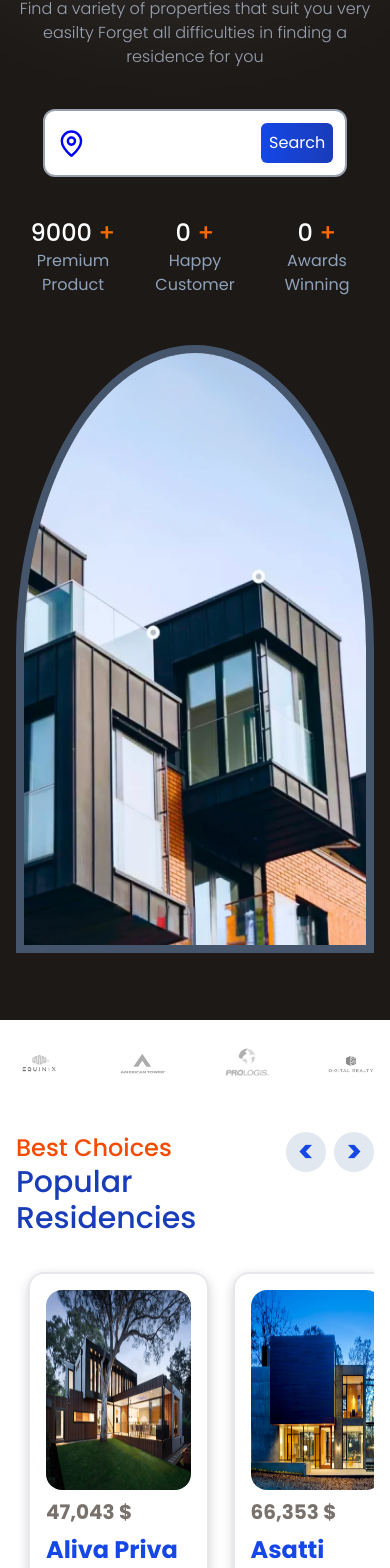
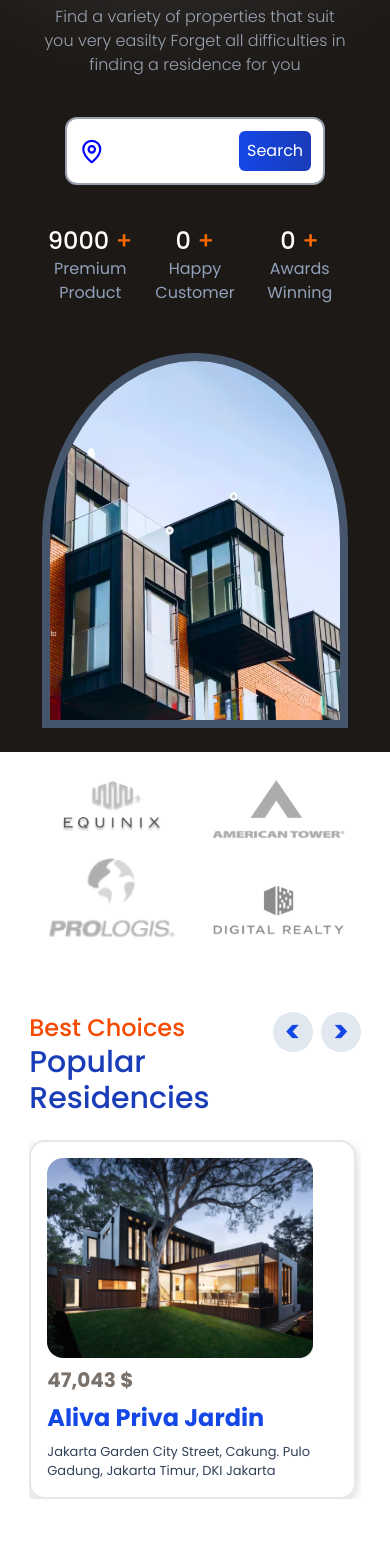
Before and after one commit to xb-16/real_estate, a React (Vite) app: page / in a window 390 px wide. Shown: the part 419-1987 px from the top of the page. Built offline with nearby package versions, Linux system fonts and the light colour scheme.

Commit message:
add footer and enhance other componenets

```diff
--- a/src/App.jsx
+++ b/src/App.jsx
@@ -1,6 +1,7 @@
 import Brands from './components/brands'
 import Choices from './components/Choices'
 import Contact from './components/Contact'
+import Footer from './components/Footer'
 import HeroSection from './components/HeroSection'
 import OurValue from './components/OurValue'
 
@@ -13,6 +14,7 @@ function App() {
     <Choices />
     <OurValue/>
     <Contact/>
+    <Footer/>
     </div>
   )
 }
--- a/src/components/Brands.jsx
+++ b/src/components/Brands.jsx
@@ -7,9 +7,17 @@ export default function Brands() {
     "/public/prologis.png",
     "/public/realty.png",
   ];
-  return <section className="flex justify-between place-items-center mt-4">
-    {imgs.map((img,index) => {
-        return (<img key={index} src={img} className="w-[20%] scale-60"/>);
-    })}
-  </section>;
+  return (
+    <section className="flex justify-between place-items-center flex-wrap mt-4 mx-auto w-[80%] lg:w-[95%] p-1 space-y-3 py-2">
+      {imgs.map((img, index) => {
+        return (
+          <img
+            key={index}
+            src={img}
+            className="w-[45%] lg:w-[20%] lg:scale-60"
+          />
+        );
+      })}
+    </section>
+  );
 }
--- a/src/components/Choices.jsx
+++ b/src/components/Choices.jsx
@@ -51,7 +51,9 @@ export default function Choices() {
   const scrollTo = (direction) => {
     if (sliderRef.current) {
       const container = sliderRef.current;
-      const scrollAmount = container.offsetWidth * 0.25;
+      // i want to convert vh to px
+      const scrollAmount = Math.max(container.offsetWidth * 0.25, 300);
+      console.log(container.offsetWidth);
 
       if (direction === "next") {
         container.scrollLeft += scrollAmount;
@@ -62,7 +64,7 @@ export default function Choices() {
   };
 
   return (
-    <section className="container max-md:px-4 m-auto mt-10">
+    <section className="mx-auto mt-10 w-[85%] lg:w-[95%]">
       <div className="flex justify-between space-y-6">
         <div>
           <h4 className="text-2xl font-medium text-orange-600">Best Choices</h4>
@@ -87,10 +89,10 @@ export default function Choices() {
       </div>
       <div
         ref={sliderRef}
-        className="overflow-hidden p-3 scroll-smooth"
+        className="overflow-hidden scroll-smooth"
         style={{ scrollBehavior: "smooth" }}
       >
-        <div className="flex gap-[2%] w-[150%] max-md:w-[350%] max-lg:w-[200%]">
+        <div className="flex gap-[1%] md:gap-[2%] lg:w-[150%] w-[600%] md:w-[200%]">
           {choicesSlider.map((ch, index) => {
             return (
               <div
--- /dev/null
+++ b/src/components/Footer.jsx
@@ -0,0 +1,42 @@
+import React from "react";
+
+let contactInfo = ["Property", "Services", "Product", "About Us"];
+export default function Footer() {
+  return (
+    <footer className="mt-10 w-[80%] lg:w-[95%] mx-auto space-y-3">
+      <div className="bg-blue-700 flex flex-col place-items-center text-white text-center p-6 lg:p-10 md:p-3 space-y-4 rounded-lg">
+        <h2 className="text-4xl font-medium">Get started with Homyz</h2>
+        <p className="text-slate-300 font-medium">
+          Subscribe and find super attractive price quotes from us.
+          <br />
+          Find your residence soon
+        </p>
+        <button className="rounded-xl border-2 border-white bg-transparent text-white  px-4 py-2 w-fit hover:bg-white hover:text-blue-700 hover:border-blue-700">
+          Get Started
+        </button>
+      </div>
+
+      <div className="md:flex justify-between max-md:text-center mt-10 pb-8 p-3 space-y-6">
+        <div className="md:w-[20%] space-y-3">
+          <img src="/public/logo2.png" width="140" alt="logo" className="max-md:mx-auto"></img>
+          <p className="text-slate-500 font-medium">
+            Our vision is to make all people the best place to live for them.
+          </p>
+        </div>
+        <div className="space-y-4">
+          <h3 className="text-3xl font-bold">Information</h3>
+          <p className="text-slate-500">145 New York, FL 5467, USA </p>
+          <ul className="flex gap-4 mx-auto flex-wrap justify-center w-fit">
+            {contactInfo.map((contact, index) => {
+              return (
+                <li key={index} className="font-medium whitespace-nowrap">
+                  {contact}
+                </li>
+              );
+            })}
+          </ul>
+        </div>
+      </div>
+    </footer>
+  );
+}
--- a/src/components/HeroSection.jsx
+++ b/src/components/HeroSection.jsx
@@ -60,7 +60,7 @@ export default function HeroSection() {
       <div className="relative">
         <NavBar />
         <div className="absolute w-[20rem] h-[20rem] bg-[rgba(255,255,255,.522)] top-0 left-0 rounded-[100%] z-1 blur-[100px]"></div>
-        <div className="md:pt-8 flex flex-col md:flex-row justify-between m-auto md:w-[80%]">
+        <div className="md:pt-8 flex flex-col md:flex-row justify-between m-auto w-[90%] p-2">
           <div className="md:w-[45%] space-y-10 md:mt-10 max-md:text-center max-md:flex max-md:flex-col max-md:place-items-center max-md:mt-12">
             <h1 className="text-6xl font-bold relative z-1 w-fit text-white">
               <div className=" h-[4rem] w-[4rem] bg-orange-500 rounded-[100%] absolute right-[28%] top-[-10%] -z-1"></div>
@@ -97,7 +97,7 @@ export default function HeroSection() {
               ))}
             </div>
           </div>
-          <div className="md:w-[45%] flex justify-center max-md:mt-12 max-md:h-[80vh] ">
+          <div className="md:w-[50%] lg:w-[50%] flex justify-center max-md:mt-12 max-md:pb-4">
             <img
               src="/public/hero-image.png"
               alt=""
--- a/src/components/NavBar.jsx
+++ b/src/components/NavBar.jsx
@@ -2,11 +2,20 @@ import React from "react";
 import { ChartNoAxesGantt } from "lucide-react";
 import BlueButton from "./BlueButton";
 import { useState } from "react";
+import { useEffect } from "react";
 
 export default function NavBar() {
   let [open, setOpen] = useState(false);
+  let [width, setWidth] = useState(window.innerWidth);
+
+  useEffect(() => {
+    window.addEventListener("resize", () => setWidth(window.innerWidth));
+    return () =>
+      window.removeEventListener("resize", () => setWidth(window.innerWidth));
+  }, []);
+
   return (
-    <nav className="p-6 flex flex-row gap-8 place-items-center relative">
+    <nav className="p-6 flex flex-row gap-8 place-items-center relative lg:w-[95%] mx-auto">
       <img src="/public/logo.png" width="100" alt="logo"></img>
       <ul className="p-2 sm:flex sm:flex-row gap-6 place-items-center ml-auto hidden text-gray-300">
         <li>
@@ -22,9 +31,15 @@ export default function NavBar() {
           <a href="">Get Started</a>
         </li>
       </ul>
-      <BlueButton content="Contact" className="hidden"/>
-      <ChartNoAxesGantt color="white" size={40} className="sm:hidden ml-auto" onClick={() => setOpen(!open)}/>
-      { open && <ul className="p-4 text-black bg-white hover:shadow-[10px_10px_0px_0px] shadow-[8px_8px_25px_0px,-8px_-8px_25px_0px] transition  rounded-xl shadow-amber-600  absolute top-[100%] right-4 [&>li]:hover:text-orange-600 [&>li]:p-2 z-10 [&>li]:font-medium">
+      <BlueButton content="Contact" className="hidden" />
+      <ChartNoAxesGantt
+        color="white"
+        size={40}
+        className="sm:hidden ml-auto"
+        onClick={() => setOpen(!open)}
+      />
+      {width < 640 && open && (
+        <ul className="p-4 text-black bg-white hover:shadow-[10px_10px_0px_0px] shadow-[8px_8px_25px_0px,-8px_-8px_25px_0px] transition  rounded-xl shadow-blue-600  absolute top-[100%] right-4 [&>li]:hover:text-orange-600 [&>li]:p-2 z-10 [&>li]:font-medium">
           <li>
             <a href="">Residencies</a>
           </li>
@@ -37,7 +52,8 @@ export default function NavBar() {
           <li>
             <a href="">Get Started</a>
           </li>
-      </ul>}
+        </ul>
+      )}
     </nav>
   );
 }
--- a/src/components/OurValue.jsx
+++ b/src/components/OurValue.jsx
@@ -41,9 +41,10 @@ function CheckIcon() {
 
 let defaultContent =
   "Exercitation in fugiat est ut ad ea cupidatat ut in cupidatat occaecat ut occaecat consequat est minim minim esse tempor laborum consequat esse adipisicing eu reprehenderit enim.";
+
 export default function OurValue() {
   return (
-    <section className="container m-auto mt-20 md:flex justify-between">
+    <section className="m-auto mt-20 md:flex space-y-8 text-center justify-between w-[80%] lg:w-[95%]">
       <div className="md:w-[40%] flex justify-center min-h-[400px]">
         <img
           src="/public/value.png"
@@ -66,8 +67,7 @@ export default function OurValue() {
           itemClasses={{
             base: " border-1 border-slate-300 shadow-lg",
             title: "font-bold text-blue-800",
-            trigger:
-              "rounded-lg h-14 flex justify-between items-center",
+            trigger: "rounded-lg h-14 flex justify-between items-center",
             content: "p-6 text-slate-600",
             indicator: "p-3",
           }}
```
Also changed, not shown: src/components/Contact.jsx (+23 -11 lines). Lines whose indentation alone changed are shown as unchanged.
